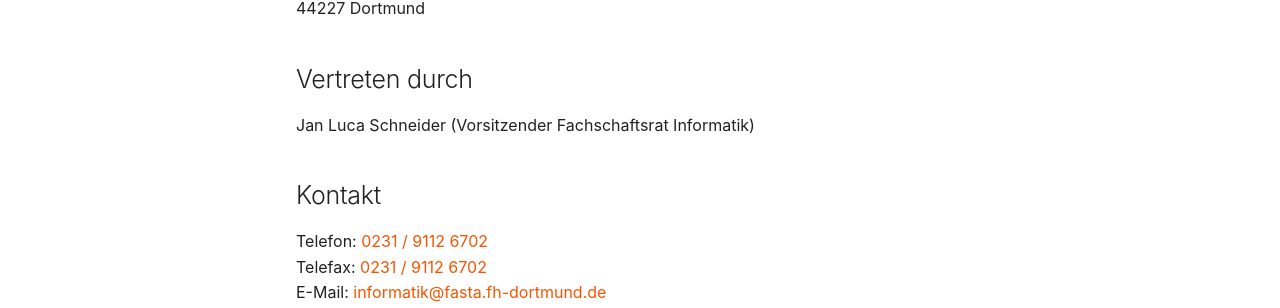
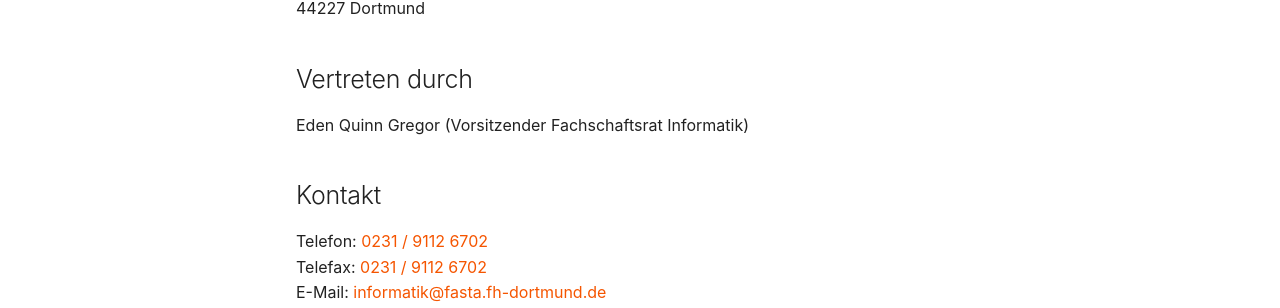
Before and after one commit to Fachschaftsrat-Informatik-FH-Dortmund/fsrfb4.de-mkdocs, an MkDocs documentation site: the page built from docs/impressum.md, in a window 1280 px wide and 941 px high. Shown: the part 337-645 px from the top of the window. Built offline with MkDocs 1.6.1 and Material for MkDocs 9.7.7, drawn with Linux system fonts in a browser that asks for light colours; some web fonts are replaced; plug-ins that fetch from the network failed and are left out.

Commit message:
Impressum an neuen FSR-Vorstand angepasst

```diff
--- a/docs/impressum.md
+++ b/docs/impressum.md
@@ -10,7 +10,7 @@ Raum B.E.01/.02
 
 ## Vertreten durch
 
-Jan Luca Schneider (Vorsitzender Fachschaftsrat Informatik)
+Eden Quinn Gregor (Vorsitzender Fachschaftsrat Informatik)
 
 ## Kontakt
 
```
